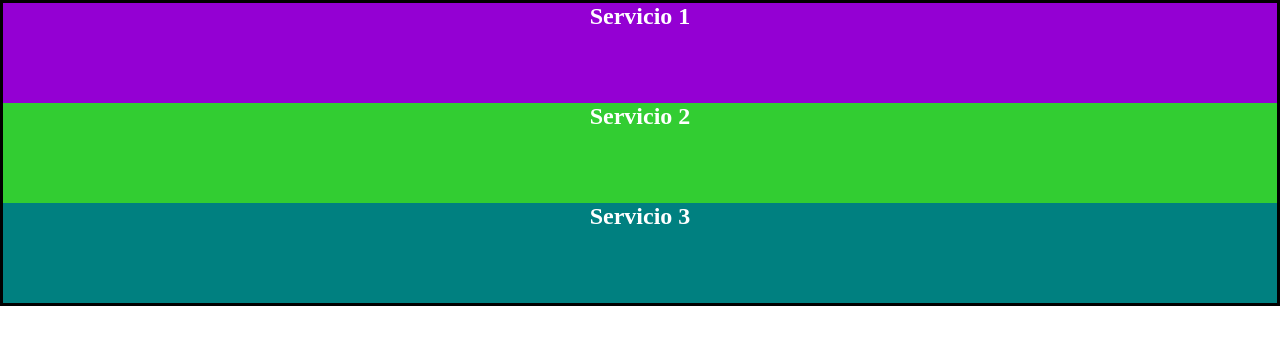
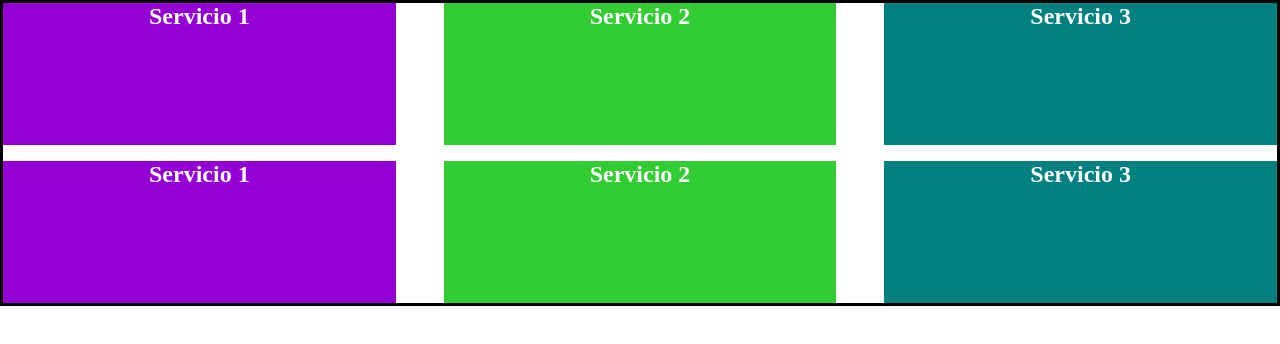
Before and after one commit to ZunoRick/CursoCSS_Grid_Flexbox, a plain HTML site: page cssgrid-basicos/06-fr-grid-gap/index.html in a window 1280 px wide. Drawn offline with nearby package versions, Linux system fonts and the light colour scheme.

Commit message:
Agregando leccion de grid fr y gap

```diff
--- a/cssgrid-basicos/06-fr-grid-gap/css/style.css
+++ b/cssgrid-basicos/06-fr-grid-gap/css/style.css
@@ -6,8 +6,11 @@ h2 {
     border: 3px solid black;
     height: 300px;
     display: grid;
-
-
+    grid-template-columns: repeat(3, 33.33%);
+    grid-template-columns: 1fr 1fr 1fr;
+    grid-template-columns: repeat(3, 1fr);
+    grid-template-rows: 1fr 1fr;
+    gap: 1rem 3rem;
 }
 
 .servicio {
--- a/cssgrid-basicos/06-fr-grid-gap/index.html
+++ b/cssgrid-basicos/06-fr-grid-gap/index.html
@@ -19,6 +19,16 @@
         <div class="servicio servicio-3">
             <h2>Servicio 3</h2>
         </div>
+
+        <div class="servicio servicio-1">
+            <h2>Servicio 1</h2>
+        </div>
+        <div class="servicio servicio-2">
+            <h2>Servicio 2</h2>
+        </div>
+        <div class="servicio servicio-3">
+            <h2>Servicio 3</h2>
+        </div>
     </div>
 </body>
 </html>
```
